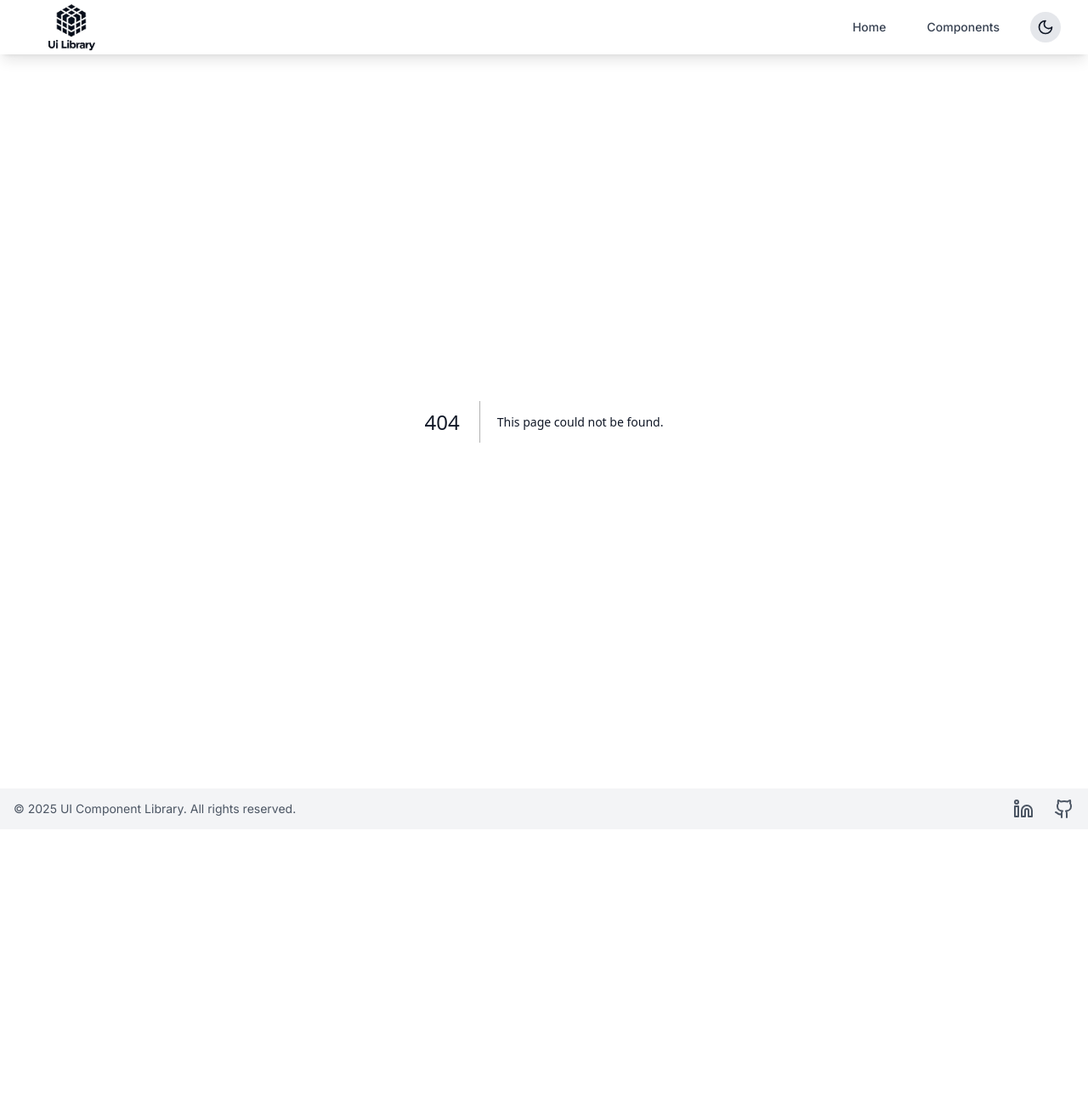
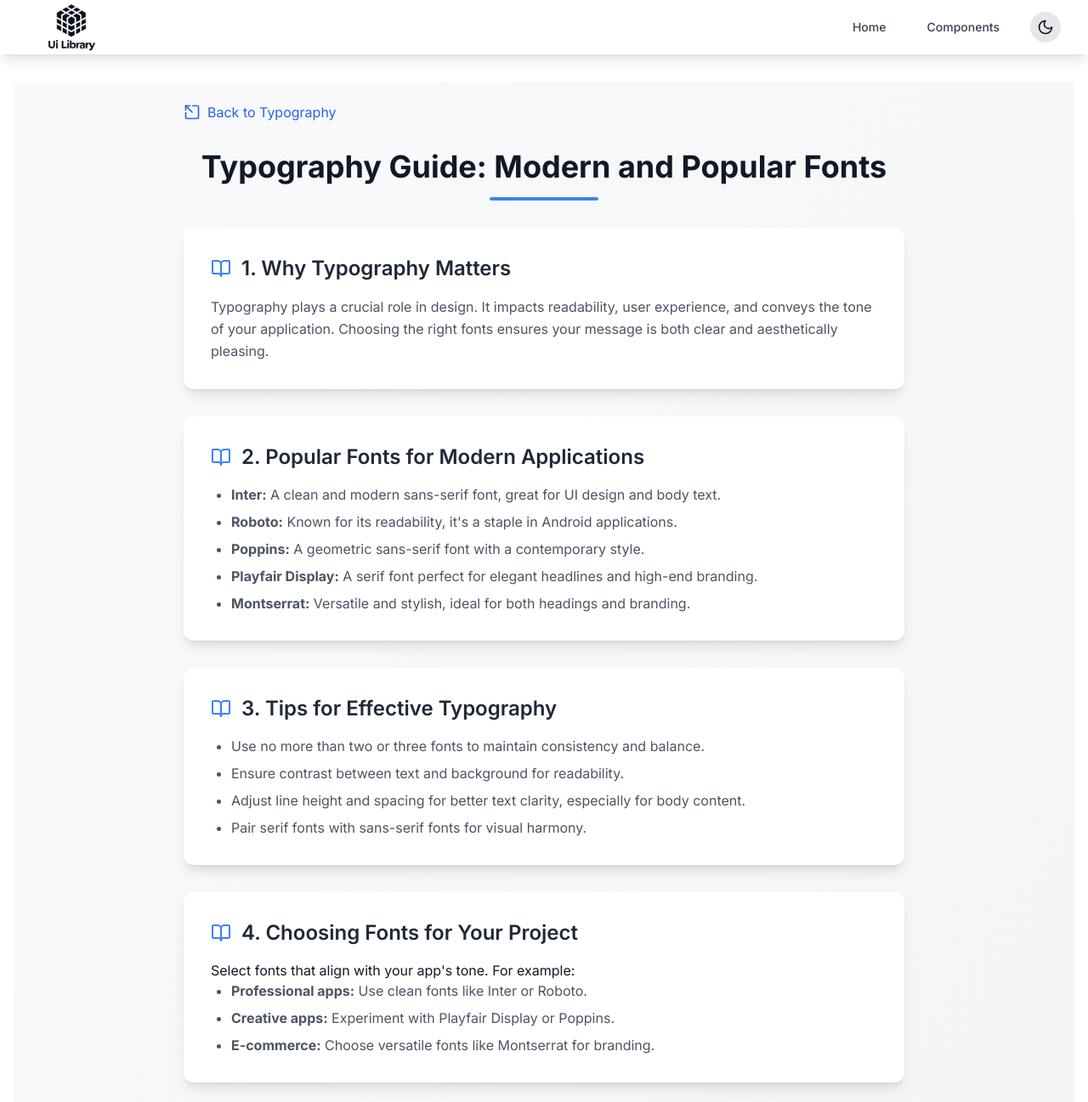
Before and after one commit to Florence-Martin/UI-Library, a Next.js app: page /fonts-documentation in a window 1280 px wide. Before the commit this address had no page. Shown: the top 1297 px of the page at 85% size. Before the commit the page ends 976 px from the top, so only its background shows below. Built offline with nearby package versions, Linux system fonts and the light colour scheme.

Commit message:
feat: add router.back functionality to documentation pages

```diff
--- a/app/catalog/typography/page.tsx
+++ b/app/catalog/typography/page.tsx
@@ -5,6 +5,8 @@ import { Button } from "@/components/ui/Button";
 import CodeBlock from "@/components/CodeBlock";
 import { Typography } from "../../../components/ui/Typography";
 import BackToCatalog from "@/components/BackToCatalog";
+import { SquareArrowOutUpRight } from "lucide-react";
+import Link from "next/link";
 
 const typographyComponentCode = `
 "use client";
@@ -139,6 +141,44 @@ export default function MyComponent() {
           <li>Responsive design that adapts to different screen sizes</li>
         </ul>
       </section>
+
+      {/* Section */}
+      <section>
+        <h2 className="text-2xl font-semibold mb-4">
+          Tips for Using Fonts Effectively
+        </h2>
+
+        <ul className="list-disc pl-6 space-y-2">
+          <li>
+            Use a maximum of two or three font styles in your project to
+            maintain visual harmony.
+          </li>
+          <li>
+            Ensure sufficient contrast between text color and background for
+            readability.
+          </li>
+          <li>
+            Adjust line height and spacing for body text to enhance readability.
+          </li>
+          <li>
+            Test your fonts across devices to ensure consistent rendering.
+          </li>
+        </ul>
+      </section>
+
+      <section>
+        <h2 className="text-2xl font-semibold mb-4">Learn More About Fonts</h2>
+        <p className="text-gray-600 dark:text-gray-300 mb-4">
+          Explore detailed information on modern and design-friendly fonts,
+          their use cases, and tips for effective typography.
+        </p>
+        <Link href="/fonts-documentation">
+          <Button variant="outline">
+            Explore Font Tips
+            <SquareArrowOutUpRight className="ml-2 h-4 w-4" />
+          </Button>
+        </Link>
+      </section>
     </div>
   );
 }
--- /dev/null
+++ b/app/fonts-documentation/page.tsx
@@ -0,0 +1,200 @@
+"use client";
+
+import React from "react";
+import { motion } from "framer-motion";
+import { BookOpen, SquareArrowOutUpLeft } from "lucide-react";
+import { useRouter } from "next/navigation";
+
+const container = {
+  hidden: { opacity: 0 },
+  show: {
+    opacity: 1,
+    transition: {
+      staggerChildren: 0.1,
+    },
+  },
+};
+
+const item = {
+  hidden: { opacity: 0, y: 20 },
+  show: { opacity: 1, y: 0 },
+};
+
+const FontsDocumentation: React.FC = () => {
+  const router = useRouter();
+
+  return (
+    <div className="min-h-screen bg-gradient-to-br from-gray-50 to-gray-100 dark:from-gray-900 dark:to-gray-800">
+      <motion.div
+        className="max-w-4xl mx-auto p-6 space-y-8"
+        initial="hidden"
+        animate="show"
+        variants={container}
+      >
+        {/* Bouton Retour */}
+        <div className="flex items-center mb-6">
+          <button
+            onClick={() => router.back()}
+            className="flex items-center text-blue-600 hover:text-blue-800 dark:text-blue-400 dark:hover:text-blue-300 transition-colors"
+            aria-label="Go back to the previous page"
+          >
+            <SquareArrowOutUpLeft className="w-5 h-5 mr-2" />
+            Back to Typography
+          </button>
+        </div>
+
+        <motion.div variants={item} className="text-center mb-12">
+          <h1 className="text-4xl font-bold text-gray-900 dark:text-white mb-4">
+            Typography Guide: Modern and Popular Fonts
+          </h1>
+          <div className="w-32 h-1 bg-blue-500 mx-auto rounded-full"></div>
+        </motion.div>
+
+        <motion.section
+          variants={item}
+          className="bg-white dark:bg-gray-800 rounded-xl shadow-lg p-8"
+        >
+          <div className="flex items-center gap-3 mb-4">
+            <BookOpen className="w-6 h-6 text-blue-500" />
+            <h2 className="text-2xl font-semibold text-gray-800 dark:text-white">
+              1. Why Typography Matters
+            </h2>
+          </div>
+          <p className="text-gray-600 dark:text-gray-300 leading-relaxed">
+            Typography plays a crucial role in design. It impacts readability,
+            user experience, and conveys the tone of your application. Choosing
+            the right fonts ensures your message is both clear and aesthetically
+            pleasing.
+          </p>
+        </motion.section>
+
+        <motion.section
+          variants={item}
+          className="bg-white dark:bg-gray-800 rounded-xl shadow-lg p-8"
+        >
+          <div className="flex items-center gap-3 mb-4">
+            <BookOpen className="w-6 h-6 text-blue-500" />
+            <h2 className="text-2xl font-semibold text-gray-800 dark:text-white">
+              2. Popular Fonts for Modern Applications
+            </h2>
+          </div>
+          <ul className="list-disc pl-6 space-y-2 text-gray-600 dark:text-gray-300">
+            <li>
+              <strong>Inter:</strong> A clean and modern sans-serif font, great
+              for UI design and body text.
+            </li>
+            <li>
+              <strong>Roboto:</strong> Known for its readability, it's a staple
+              in Android applications.
+            </li>
+            <li>
+              <strong>Poppins:</strong> A geometric sans-serif font with a
+              contemporary style.
+            </li>
+            <li>
+              <strong>Playfair Display:</strong> A serif font perfect for
+              elegant headlines and high-end branding.
+            </li>
+            <li>
+              <strong>Montserrat:</strong> Versatile and stylish, ideal for both
+              headings and branding.
+            </li>
+          </ul>
+        </motion.section>
+
+        <motion.section
+          variants={item}
+          className="bg-white dark:bg-gray-800 rounded-xl shadow-lg p-8"
+        >
+          <div className="flex items-center gap-3 mb-4">
+            <BookOpen className="w-6 h-6 text-blue-500" />
+            <h2 className="text-2xl font-semibold text-gray-800 dark:text-white">
+              3. Tips for Effective Typography
+            </h2>
+          </div>
+          <ul className="list-disc pl-6 space-y-2 text-gray-600 dark:text-gray-300">
+            <li>
+              Use no more than two or three fonts to maintain consistency and
+              balance.
+            </li>
+            <li>
+              Ensure contrast between text and background for readability.
+            </li>
+            <li>
+              Adjust line height and spacing for better text clarity, especially
+              for body content.
+            </li>
+            <li>Pair serif fonts with sans-serif fonts for visual harmony.</li>
+          </ul>
+        </motion.section>
+
+        <motion.section
+          variants={item}
+          className="bg-white dark:bg-gray-800 rounded-xl shadow-lg p-8"
+        >
+          <div className="flex items-center gap-3 mb-4">
+            <BookOpen className="w-6 h-6 text-blue-500" />
+            <h2 className="text-2xl font-semibold text-gray-800 dark:text-white">
+              4. Choosing Fonts for Your Project
+            </h2>
+          </div>
+          <p>Select fonts that align with your app's tone. For example:</p>
+          <ul className="list-disc pl-6 space-y-2 text-gray-600 dark:text-gray-300">
+            <li>
+              <strong>Professional apps:</strong> Use clean fonts like Inter or
+              Roboto.
+            </li>
+            <li>
+              <strong>Creative apps:</strong> Experiment with Playfair Display
+              or Poppins.
+            </li>
+            <li>
+              <strong>E-commerce:</strong> Choose versatile fonts like
+              Montserrat for branding.
+            </li>
+          </ul>
+        </motion.section>
+
+        <motion.section
+          variants={item}
+          className="bg-white dark:bg-gray-800 rounded-xl shadow-lg p-8"
+        >
+          <div className="flex items-center gap-3 mb-4">
+            <BookOpen className="w-6 h-6 text-blue-500" />
+            <h2 className="text-2xl font-semibold text-gray-800 dark:text-white">
+              5. Optimizing Performance with Fonts
+            </h2>
+          </div>
+          <p>
+            Use tools like `next/font` for efficient font loading. Optimize by:
+          </p>
+          <ul className="list-disc pl-6 space-y-2 text-gray-600 dark:text-gray-300">
+            <li>Loading only the necessary font weights and styles.</li>
+            <li>Using subsets to reduce font file size.</li>
+            <li>Testing font rendering on different devices and browsers.</li>
+          </ul>
+        </motion.section>
+
+        <motion.section
+          variants={item}
+          className="bg-white dark:bg-gray-800 rounded-xl shadow-lg p-8"
+        >
+          <div className="flex items-center gap-3 mb-4">
+            <BookOpen className="w-6 h-6 text-blue-500" />
+            <h2 className="text-2xl font-semibold text-gray-800 dark:text-white">
+              6. Accessibility in Typography
+            </h2>
+          </div>
+          <p>Always ensure your typography is accessible to all users by:</p>
+          <ul className="list-disc pl-6 space-y-2 text-gray-600 dark:text-gray-300">
+            <li>Using sufficient contrast ratios for readability.</li>
+            <li>Choosing readable font sizes (16px minimum for body text).</li>
+            <li>Testing fonts with screen readers to ensure compatibility.</li>
+          </ul>
+        </motion.section>
+      </motion.div>
+    </div>
+  );
+};
+
+export default FontsDocumentation;
--- a/app/page.tsx
+++ b/app/page.tsx
@@ -27,7 +27,7 @@ export default function Home() {
               <ArrowRight className="ml-2 h-4 w-4" />
             </Button>
           </Link>
-          <Link href="/documentation/technical-documentation">
+          <Link href="/technical-documentation">
             <Button variant="outline">
               Documentation
               <Book className="ml-2 h-4 w-4" />
--- a/app/documentation/technical-documentation/page.tsx
+++ b/app/technical-documentation/page.tsx
@@ -2,6 +2,7 @@
 
 import React from "react";
 import { motion } from "framer-motion";
+import { useRouter } from "next/navigation";
 import {
   BookOpen,
   Code2,
@@ -9,6 +10,7 @@ import {
   GitBranch,
   Layout,
   Server,
+  SquareArrowOutUpLeft,
 } from "lucide-react";
 
 const container = {
@@ -27,6 +29,8 @@ const item = {
 };
 
 const TechnicalDocumentation: React.FC = () => {
+  const router = useRouter();
+
   return (
     <div className="min-h-screen bg-gradient-to-br from-gray-50 to-gray-100 dark:from-gray-900 dark:to-gray-800">
       <motion.div
@@ -35,6 +39,18 @@ const TechnicalDocumentation: React.FC = () => {
         animate="show"
         variants={container}
       >
+        {/* Bouton Retour */}
+        <div className="flex items-center mb-6">
+          <button
+            onClick={() => router.back()}
+            className="flex items-center text-blue-600 hover:text-blue-800 dark:text-blue-400 dark:hover:text-blue-300 transition-colors"
+            aria-label="Go back to the previous page"
+          >
+            <SquareArrowOutUpLeft className="w-5 h-5 mr-2" />
+            Back to Technical documentation
+          </button>
+        </div>
+
         <motion.div variants={item} className="text-center mb-12">
           <h1 className="text-4xl font-bold text-gray-900 dark:text-white mb-4">
             Documentation technique : UI Component Library
--- a/components/BackToCatalog.tsx
+++ b/components/BackToCatalog.tsx
@@ -2,7 +2,7 @@
 
 import React from "react";
 import Link from "next/link";
-import { ArrowLeft } from "lucide-react";
+import { SquareArrowOutUpLeft } from "lucide-react";
 
 export default function BackToCatalog() {
   return (
@@ -10,8 +10,9 @@ export default function BackToCatalog() {
       <Link
         href="/catalog"
         className="flex items-center text-blue-600 hover:text-blue-800 dark:text-blue-400 dark:hover:text-blue-300"
+        aria-label="Go back to the catalog"
       >
-        <ArrowLeft className="h-5 w-5 mr-2" />
+        <SquareArrowOutUpLeft className="h-5 w-5 mr-2" />
         Back to Catalog
       </Link>
     </div>
--- a/lib/components.ts
+++ b/lib/components.ts
@@ -90,5 +90,6 @@ export const components: UIComponent[] = [
     name: "Typography",
     description: "An interactive typography demo with modern font selection",
     category: "Design",
+    path: "/catalog/typography",
   },
 ];
--- a/package.json
+++ b/package.json
@@ -9,7 +9,6 @@
     "lint": "next lint"
   },
   "dependencies": {
-    "@next/font": "^14.2.15",
     "class-variance-authority": "^0.7.1",
     "framer-motion": "^12.0.0",
     "lucide-react": "^0.473.0",
```
Also changed, not shown: 1 other file (tests, documents, lock files or other folders).
